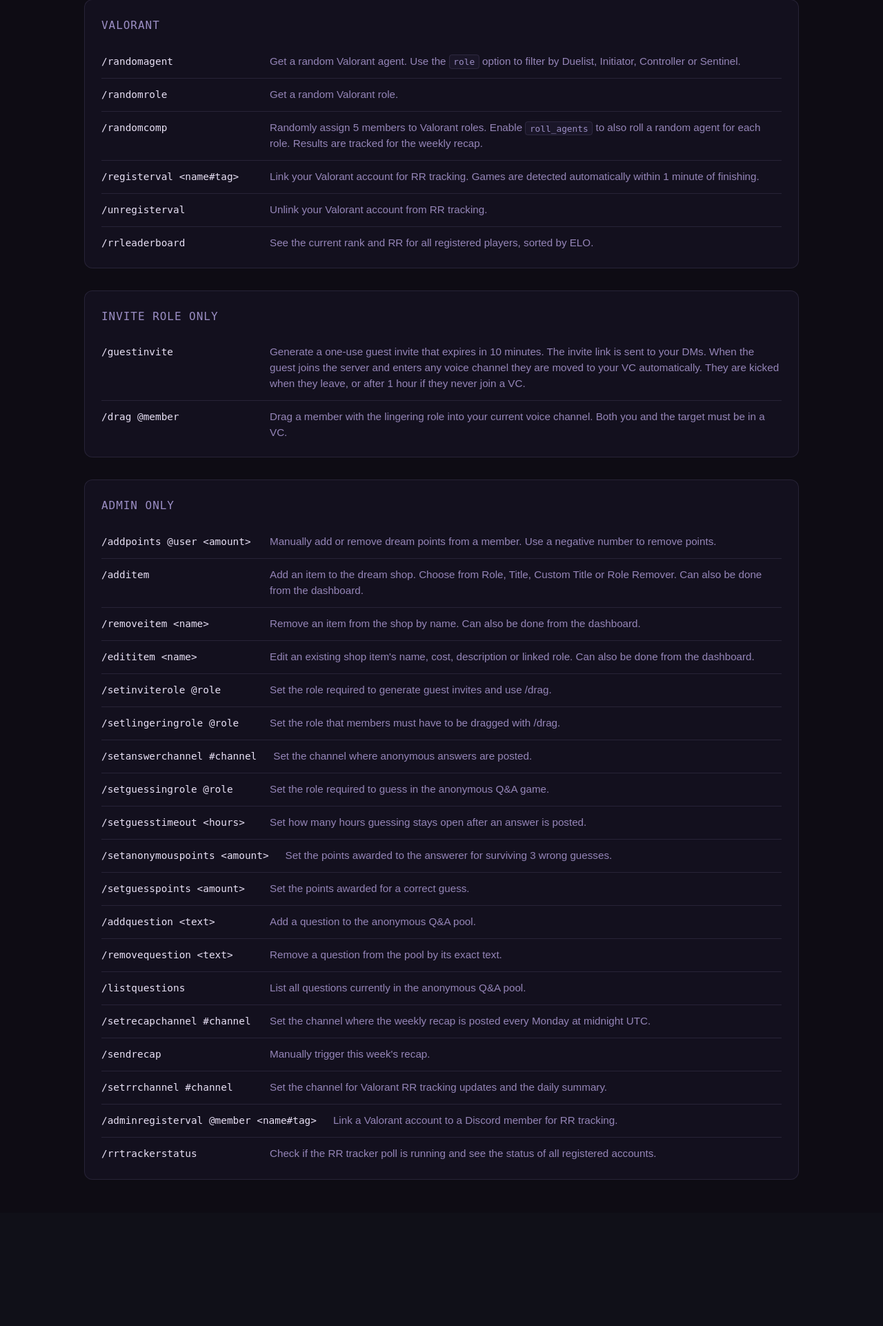
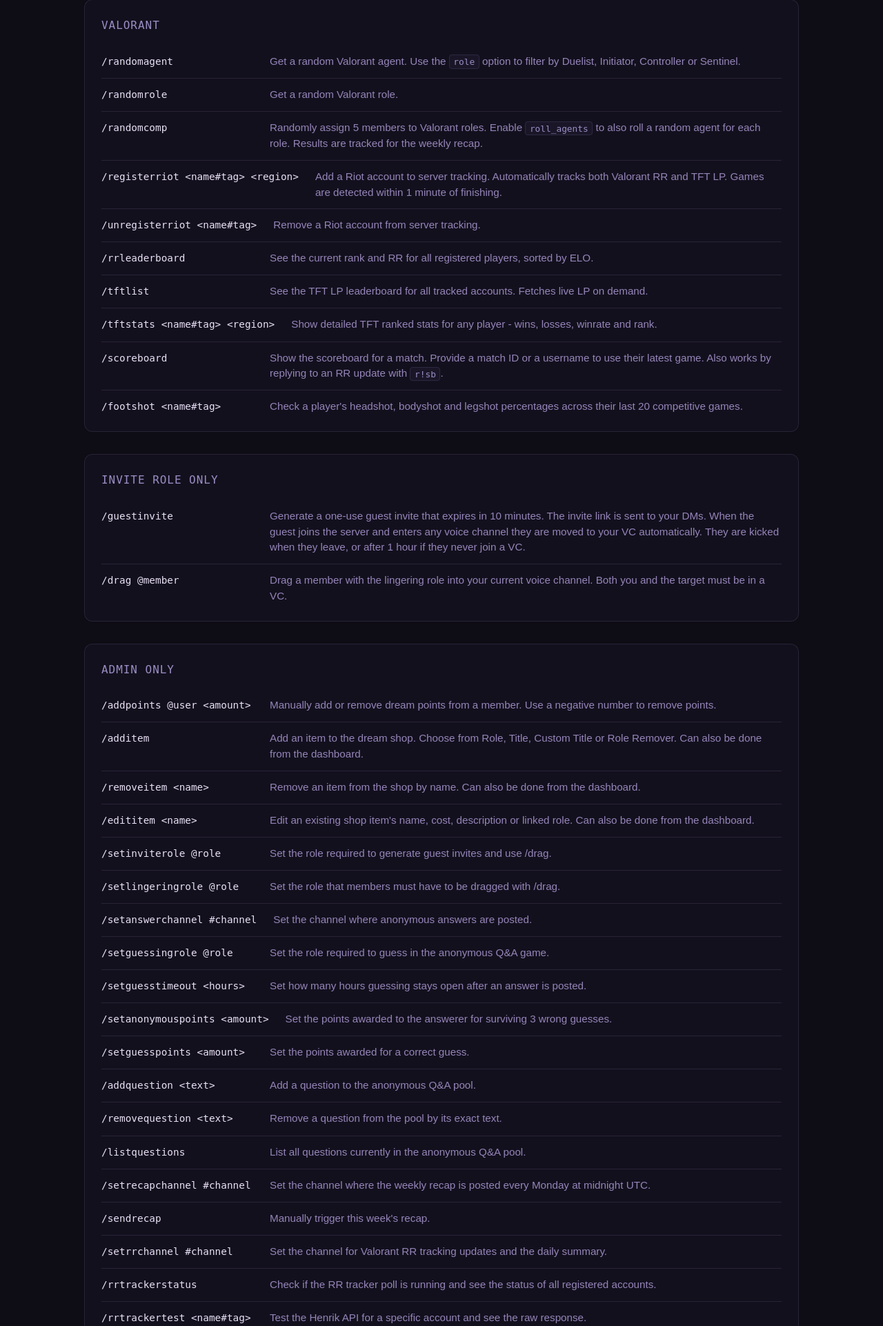
Before and after one commit to sokeki/reverie-bot, a FastAPI app: template dashboard/templates/commands.html in a window 1280 px wide. Shown: the part 1021-2943 px from the top of the page at 69% size. Before the commit the page ends 2731 px from the top, so only its background shows below. Run offline with FastAPI, Linux system fonts and the light colour scheme; the template is opened without the code that fills it, so the values that code supplies are empty; some web fonts are replaced.

Commit message:
cleaning up files

```diff
--- a/dashboard/templates/commands.html
+++ b/dashboard/templates/commands.html
@@ -92,17 +92,35 @@
                 roll a random agent for each role. Results are tracked for the weekly recap.</div>
         </div>
         <div class="cmd-card">
-            <div class="cmd-name">/registerval &lt;name#tag&gt;</div>
-            <div class="cmd-desc">Link your Valorant account for RR tracking. Games are detected automatically within 1
-                minute of finishing.</div>
+            <div class="cmd-name">/registerriot &lt;name#tag&gt; &lt;region&gt;</div>
+            <div class="cmd-desc">Add a Riot account to server tracking. Automatically tracks both Valorant RR and TFT
+                LP. Games are detected within 1 minute of finishing.</div>
         </div>
         <div class="cmd-card">
-            <div class="cmd-name">/unregisterval</div>
-            <div class="cmd-desc">Unlink your Valorant account from RR tracking.</div>
+            <div class="cmd-name">/unregisterriot &lt;name#tag&gt;</div>
+            <div class="cmd-desc">Remove a Riot account from server tracking.</div>
         </div>
         <div class="cmd-card">
             <div class="cmd-name">/rrleaderboard</div>
             <div class="cmd-desc">See the current rank and RR for all registered players, sorted by ELO.</div>
+        </div>
+        <div class="cmd-card">
+            <div class="cmd-name">/tftlist</div>
+            <div class="cmd-desc">See the TFT LP leaderboard for all tracked accounts. Fetches live LP on demand.</div>
+        </div>
+        <div class="cmd-card">
+            <div class="cmd-name">/tftstats &lt;name#tag&gt; &lt;region&gt;</div>
+            <div class="cmd-desc">Show detailed TFT ranked stats for any player - wins, losses, winrate and rank.</div>
+        </div>
+        <div class="cmd-card">
+            <div class="cmd-name">/scoreboard</div>
+            <div class="cmd-desc">Show the scoreboard for a match. Provide a match ID or a username to use their latest
+                game. Also works by replying to an RR update with <code>r!sb</code>.</div>
+        </div>
+        <div class="cmd-card">
+            <div class="cmd-name">/footshot &lt;name#tag&gt;</div>
+            <div class="cmd-desc">Check a player's headshot, bodyshot and legshot percentages across their last 20
+                competitive games.</div>
         </div>
     </div>
 
@@ -197,13 +215,17 @@
             <div class="cmd-desc">Set the channel for Valorant RR tracking updates and the daily summary.</div>
         </div>
         <div class="cmd-card">
-            <div class="cmd-name">/adminregisterval @member &lt;name#tag&gt;</div>
-            <div class="cmd-desc">Link a Valorant account to a Discord member for RR tracking.</div>
-        </div>
-        <div class="cmd-card">
             <div class="cmd-name">/rrtrackerstatus</div>
             <div class="cmd-desc">Check if the RR tracker poll is running and see the status of all registered accounts.
             </div>
+        </div>
+        <div class="cmd-card">
+            <div class="cmd-name">/rrtrackertest &lt;name#tag&gt;</div>
+            <div class="cmd-desc">Test the Henrik API for a specific account and see the raw response.</div>
+        </div>
+        <div class="cmd-card">
+            <div class="cmd-name">/settftchannel #channel</div>
+            <div class="cmd-desc">Set the channel for TFT LP tracking updates.</div>
         </div>
     </div>
 
```
Also changed, not shown: cogs/rr_tracker.py (+2 -21 lines), cogs/tft.py (+4 -19 lines).
